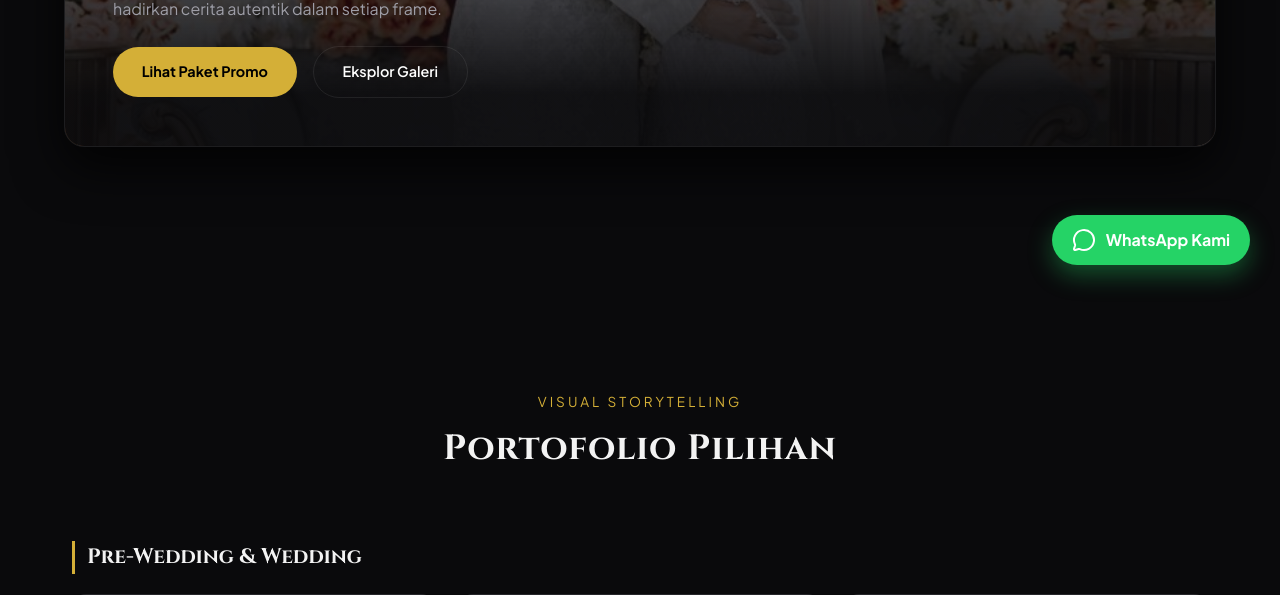
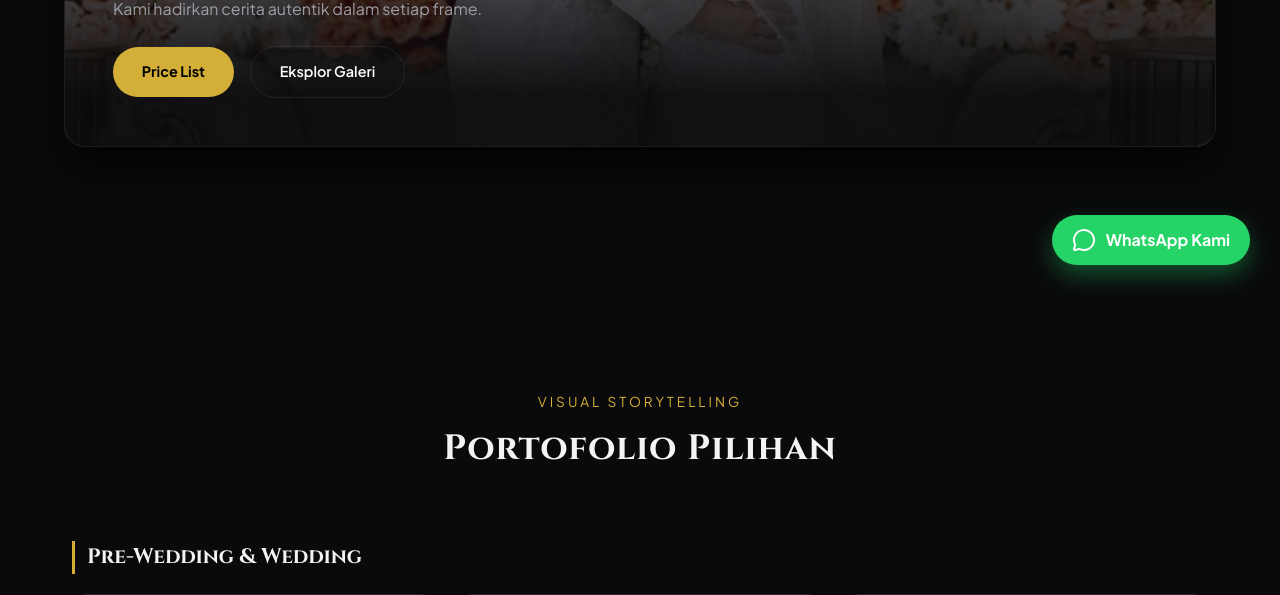
Before and after one commit to bulbule/rolling-frame, a plain HTML site: page index.html in a window 1280 px wide. Shown: the part 505-1100 px from the top of the page. Drawn offline with nearby package versions, Linux system fonts and the light colour scheme.

Commit message:
Revise hero subtext and change button label
Updated the hero subtext and button text for clarity.

```diff
--- a/index.html
+++ b/index.html
@@ -511,9 +511,9 @@
       <div class="carousel-overlay">
         <span class="hero-tag">Professional Photo & Videography</span>
         <h1 class="hero-headline">Frame Your Memories</h1>
-        <p class="hero-subtext">Dari visualisasi emosi pre-wedding hingga selebrasi wisuda yang sakral. Kami hadirkan cerita autentik dalam setiap frame.</p>
+        <p class="hero-subtext">Kami hadirkan cerita autentik dalam setiap frame.</p>
         <div class="hero-cta-group">
-          <a href="#pricelist" class="btn-primary">Lihat Paket Promo</a>
+          <a href="#pricelist" class="btn-primary">Price List</a>
           <a href="#portfolio" class="btn-outline">Eksplor Galeri</a>
         </div>
       </div>
```
